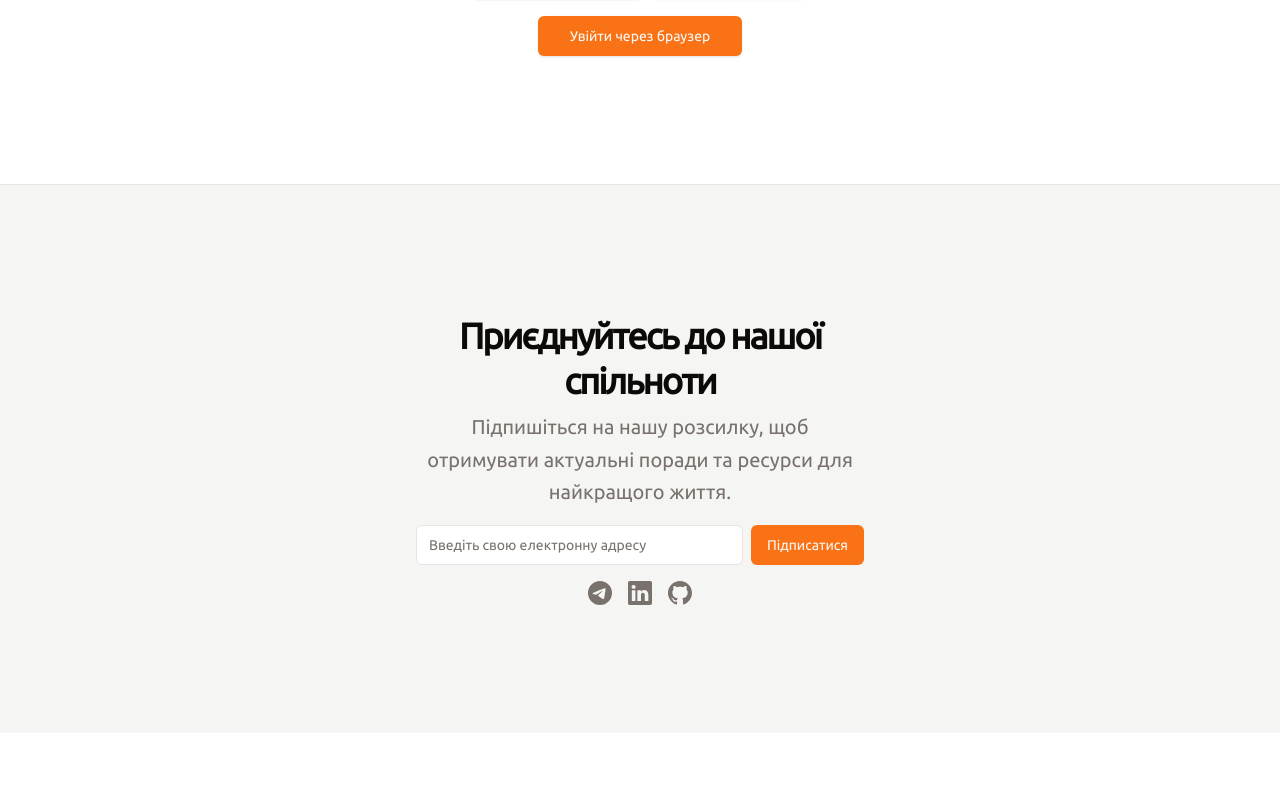
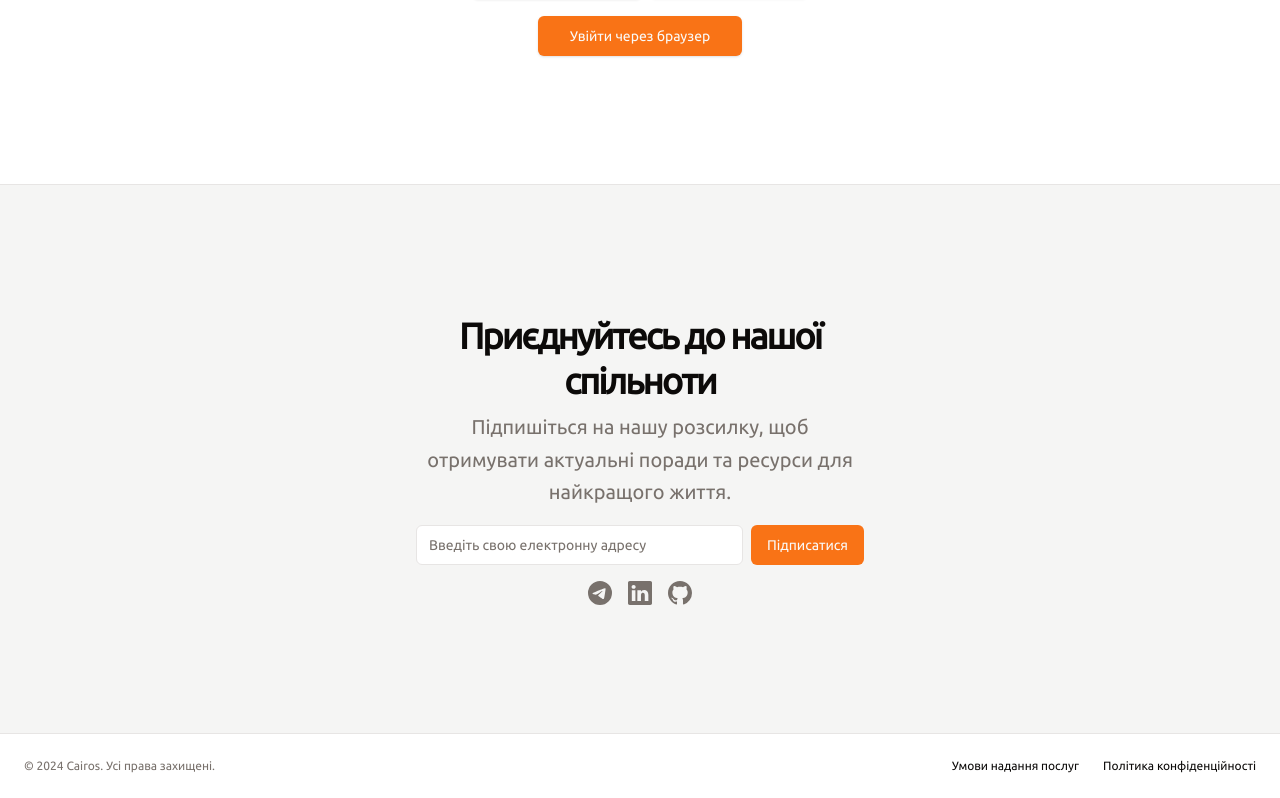
Before and after one commit to Wlad1slav/cairos-web-app, a Next.js app: page / in a window 1280 px wide. Shown: the part 1750-2548 px from the top of the page. Before the commit the page ends 2483 px from the top, so only its background shows below. Built offline with nearby package versions, Linux system fonts and the light colour scheme.

Commit message:
Transfer footer to separate component

```diff
--- a/src/app/home/layout.tsx
+++ b/src/app/home/layout.tsx
@@ -1,4 +1,5 @@
 import LandingHeader from "@/components/landing/landing-header";
+import LandingFooter from "@/components/landing/landing-footer";
 
 export default function HomeLayout({ children, }: Readonly<{
     children: React.ReactNode;
@@ -7,6 +8,7 @@ export default function HomeLayout({ children, }: Readonly<{
         <main>
             <LandingHeader />
             {children}
+            <LandingFooter />
         </main>
     );
 }
--- /dev/null
+++ b/src/components/landing/landing-footer.tsx
@@ -0,0 +1,20 @@
+import Link from "next/link";
+
+function LandingFooter() {
+    return (
+        <footer className="flex flex-col gap-2 sm:flex-row py-6 w-full shrink-0 items-center px-4 md:px-6 border-t">
+            <p className="text-xs text-muted-foreground">&copy; {new Date().getFullYear()} Cairos. Усі права
+                захищені.</p>
+            <nav className="sm:ml-auto flex gap-4 sm:gap-6">
+                <Link href="/policies/term" className="text-xs hover:underline underline-offset-4" prefetch={false}>
+                    Умови надання послуг
+                </Link>
+                <Link href="/policies/privacy" className="text-xs hover:underline underline-offset-4" prefetch={false}>
+                    Політика конфіденційності
+                </Link>
+            </nav>
+        </footer>
+    );
+}
+
+export default LandingFooter;
```
